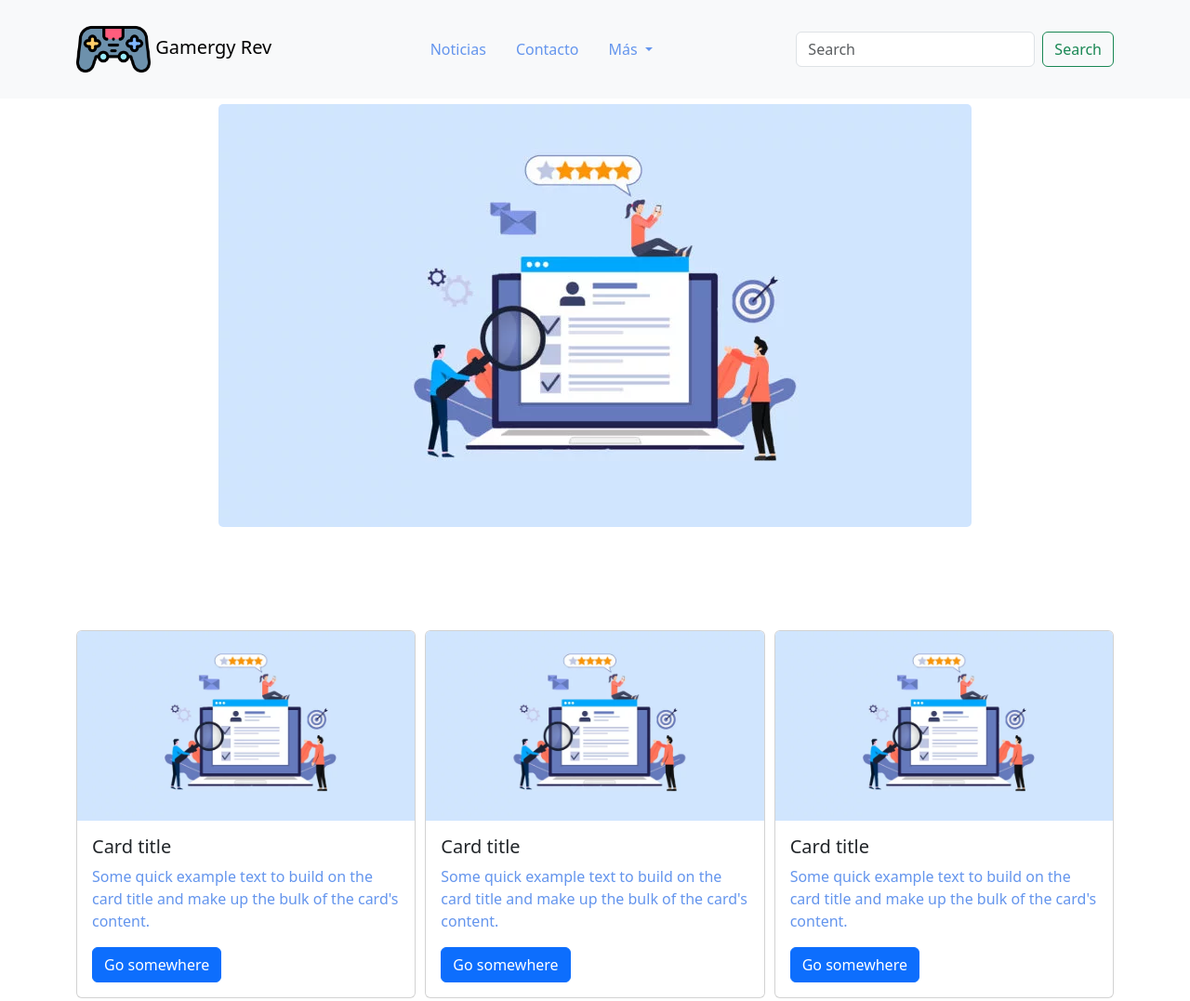
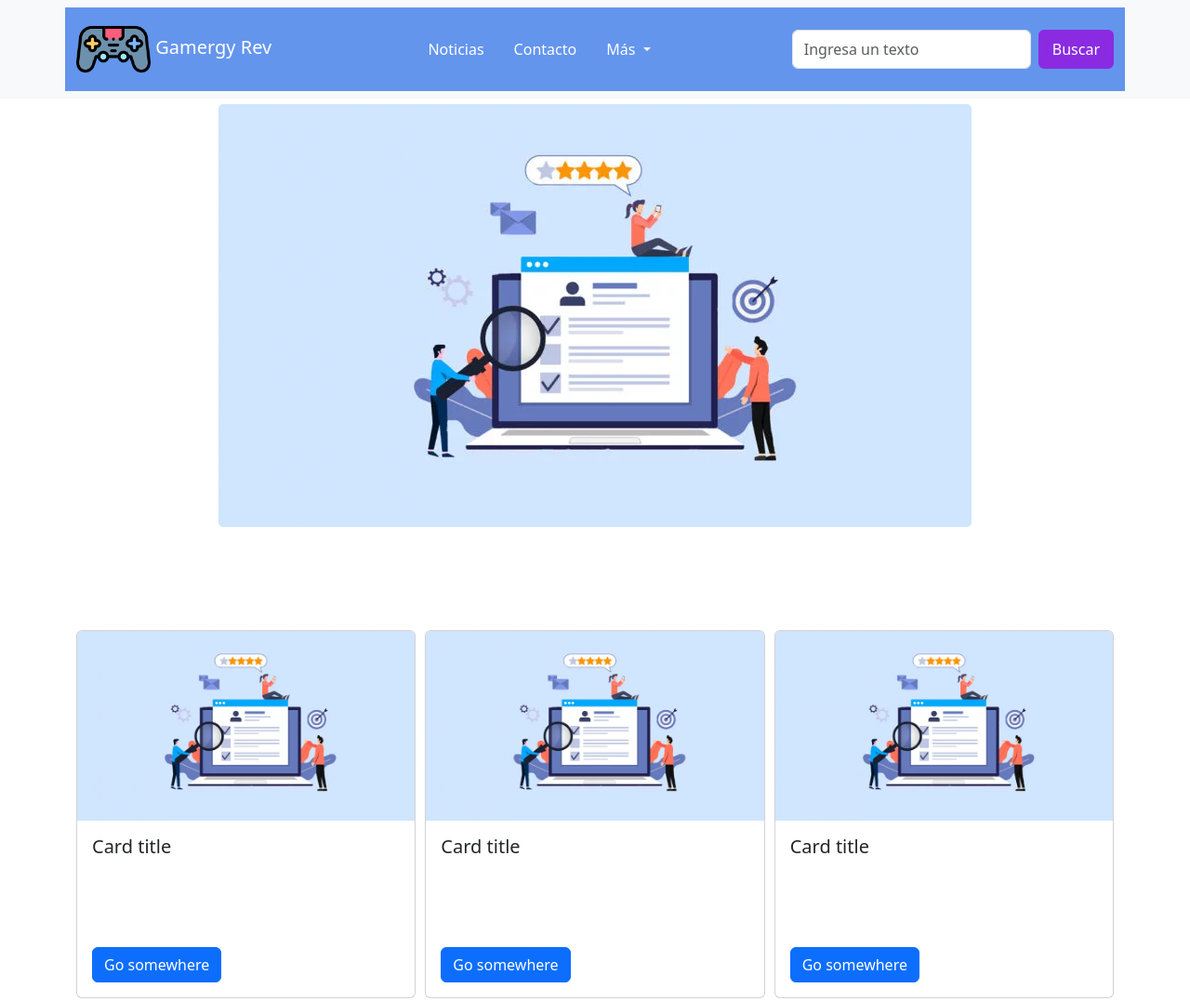
Before and after one commit to Zhyex/boostrapV2, a plain HTML site: page index.html in a window 1280 px wide. Shown: the top 1077 px of the page at 93% size. Drawn offline with nearby package versions, Linux system fonts and the light colour scheme.

Commit message:
agregar estilos nav

```diff
--- a/index.css
+++ b/index.css
@@ -68,7 +68,7 @@ img{
     background-color: cornflowerblue;
 }
 .textHyperlinks,p{
-    color: cornflowerblue;
+    color: white;
     text-decoration: none;
 }
 #logoText{
@@ -76,6 +76,16 @@ img{
     width: 80px;
     margin-left: 10px;
     margin-right: 10px;
+}
+.btnColor{
+    background-color: blueviolet;
+    color: white;
+    border: solid blueviolet;
+}
+.btnColor:hover{
+    background-color: white;
+    color: blueviolet;
+    border: solid white;
 }
 .imgMain{
     display: flex;
--- a/index.html
+++ b/index.html
@@ -28,9 +28,9 @@
                 </li>
             </ul> -->
 
-            <nav class="navbar fixed-top bg-body-tertiary " style="background-color: #e3f2fd;">
-                <div class="container">
-                  <a class="navbar-brand" href="#">
+            <nav class="navbar fixed-top bg-body-tertiary ">
+                <div class="container headNav">
+                  <a class="navbar-brand textHyperlinks" href="#">
                     <img src="/icons/consola-de-juego.png" alt="logoBrand" width="80" height="80">
                     <span>Gamergy Rev</span>
                   </a>
@@ -53,8 +53,8 @@
                     </li>
                   </ul>
                   <form class="d-flex" role="search">
-                    <input class="form-control me-2" type="search" placeholder="Search" aria-label="Search">
-                    <button class="btn btn-outline-success" type="submit">Search</button>
+                    <input class="form-control me-2" type="search" placeholder="Ingresa un texto" aria-label="Search">
+                    <button class="btn btn-outline-success btnColor" type="submit">Buscar</button>
                   </form>
                 </div>
 
```
